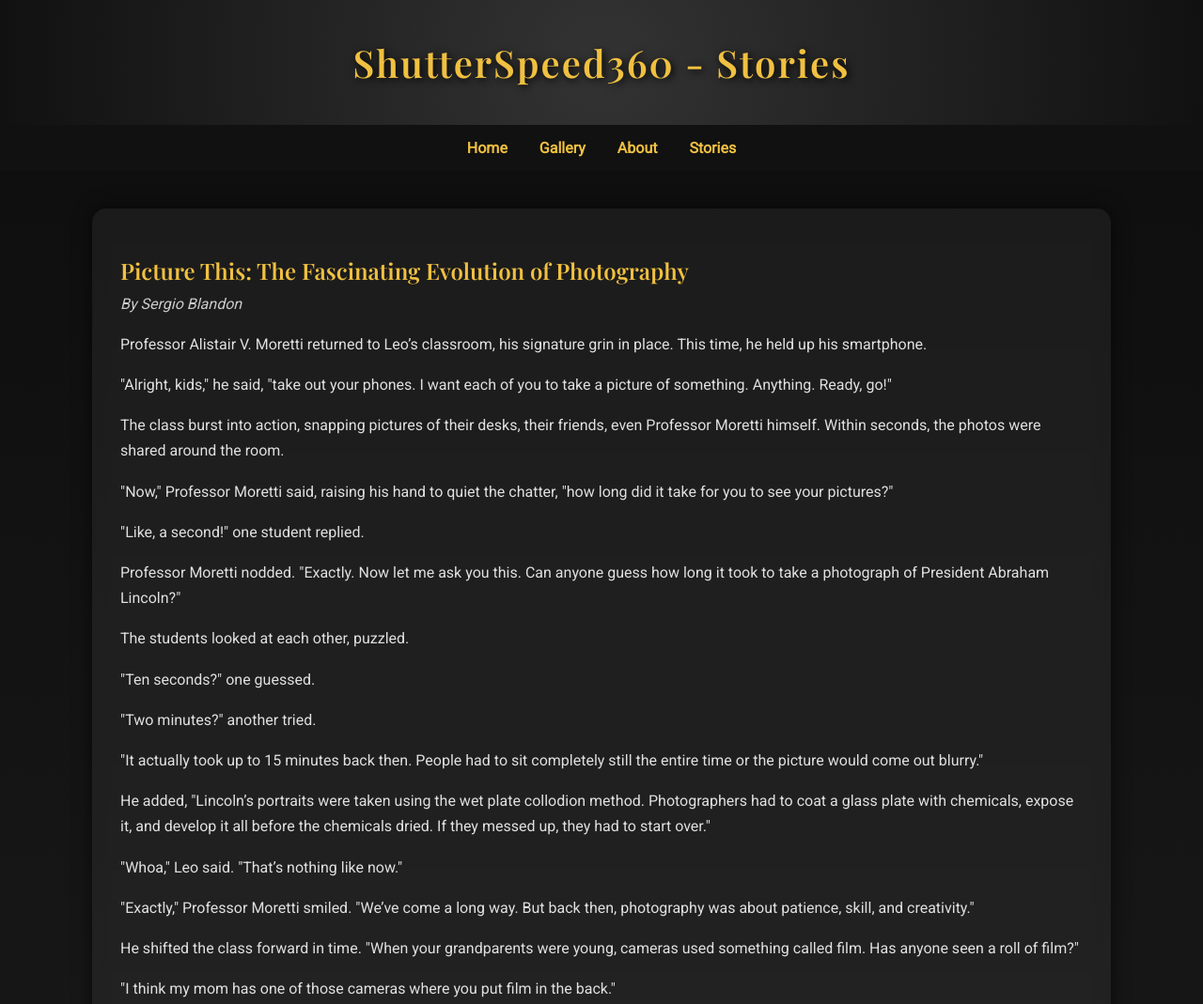
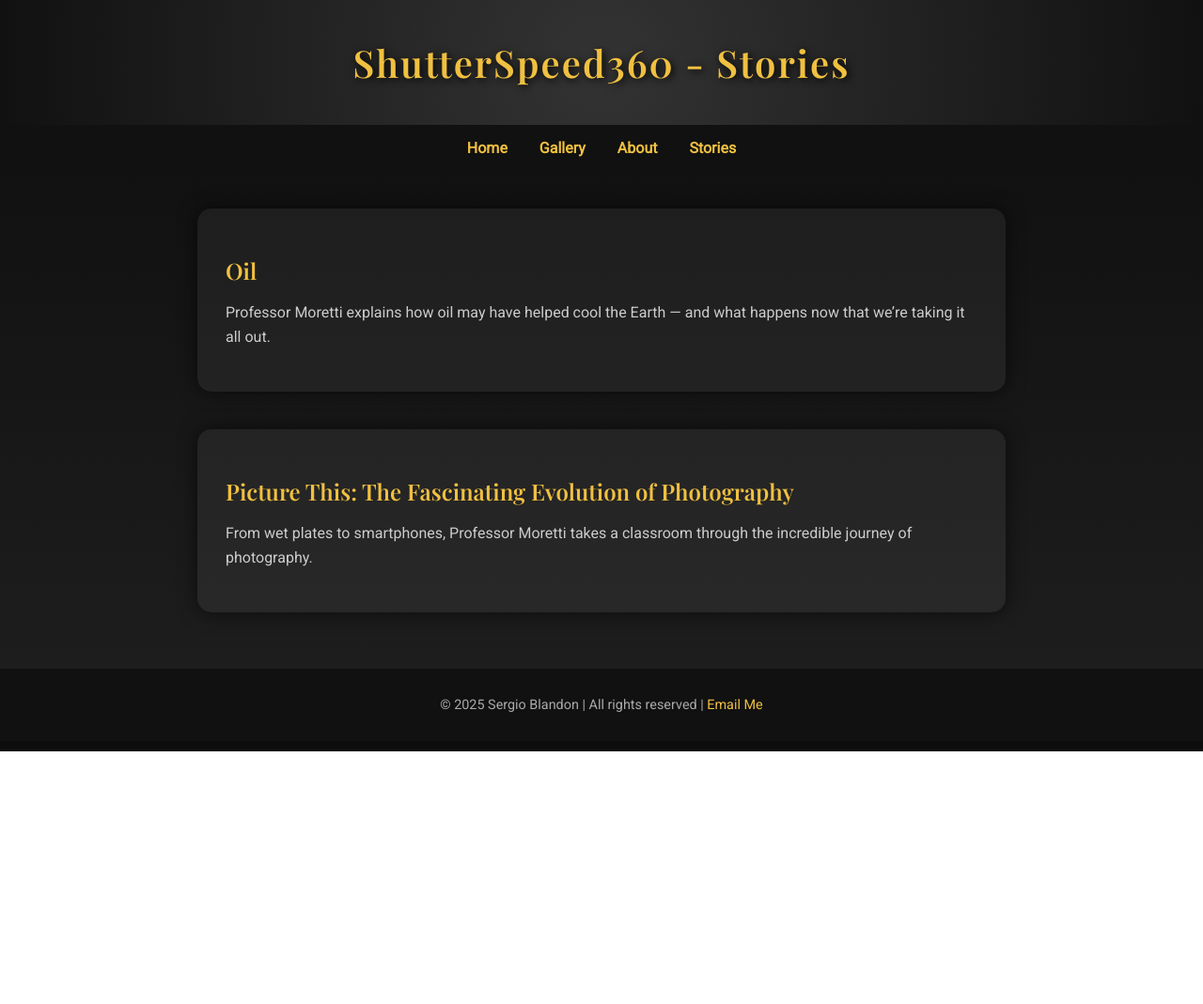
Before and after one commit to Phenderbenders/Shutterspeed360, a plain HTML site: page stories.html in a window 1280 px wide. Shown: the top 1069 px of the page at 94% size. After the commit the page ends 800 px from the top, so only its background shows below. Drawn offline with nearby package versions, Linux system fonts and the light colour scheme.

Commit message:
Update stories.html

```diff
--- a/stories.html
+++ b/stories.html
@@ -1,4 +1,4 @@
- <!DOCTYPE html>
+<!DOCTYPE html>
 <html lang="en">
 <head>
   <meta charset="UTF-8" />
@@ -40,45 +40,33 @@
       font-weight: bold;
     }
 
-    .story-entry {
-      max-width: 80%;
+    .story-preview {
+      max-width: 800px;
       margin: 40px auto;
       padding: 30px;
       background: rgba(255, 255, 255, 0.05);
       border-radius: 15px;
       box-shadow: 0 0 20px rgba(0,0,0,0.6);
-      backdrop-filter: blur(8px);
-      animation: fadeInUp 1s ease both;
+      transition: transform 0.3s ease;
     }
 
-    .story-entry h2 {
+    .story-preview:hover {
+      transform: translateY(-5px);
+    }
+
+    .story-preview a {
+      color: #f0c040;
+      text-decoration: none;
+    }
+
+    .story-preview h2 {
       font-family: 'Playfair Display', serif;
-      color: #f0c040;
       margin-bottom: 10px;
     }
 
-    .story-entry p {
-      line-height: 1.7;
-      color: #e0e0e0;
-      margin-bottom: 15px;
-    }
-
-    .story-entry em {
-      display: block;
-      margin-bottom: 20px;
-      font-style: italic;
+    .story-preview p {
       color: #ccc;
-    }
-
-    @keyframes fadeInUp {
-      from {
-        opacity: 0;
-        transform: translateY(20px);
-      }
-      to {
-        opacity: 1;
-        transform: translateY(0);
-      }
+      line-height: 1.6;
     }
   </style>
 </head>
@@ -92,41 +80,25 @@
     <a href="stories.html">Stories</a>
   </nav>
 
-  <div class="story-entry">
-    <h2>Picture This: The Fascinating Evolution of Photography</h2>
-    <em>By Sergio Blandon</em>
-    <p>Professor Alistair V. Moretti returned to Leo’s classroom, his signature grin in place. This time, he held up his smartphone.</p>
-    <p>"Alright, kids," he said, "take out your phones. I want each of you to take a picture of something. Anything. Ready, go!"</p>
-    <p>The class burst into action, snapping pictures of their desks, their friends, even Professor Moretti himself. Within seconds, the photos were shared around the room.</p>
-    <p>"Now," Professor Moretti said, raising his hand to quiet the chatter, "how long did it take for you to see your pictures?"</p>
-    <p>"Like, a second!" one student replied.</p>
-    <p>Professor Moretti nodded. "Exactly. Now let me ask you this. Can anyone guess how long it took to take a photograph of President Abraham Lincoln?"</p>
-    <p>The students looked at each other, puzzled.</p>
-    <p>"Ten seconds?" one guessed.</p>
-    <p>"Two minutes?" another tried.</p>
-    <p>"It actually took up to 15 minutes back then. People had to sit completely still the entire time or the picture would come out blurry."</p>
-    <p>He added, "Lincoln’s portraits were taken using the wet plate collodion method. Photographers had to coat a glass plate with chemicals, expose it, and develop it all before the chemicals dried. If they messed up, they had to start over."</p>
-    <p>"Whoa," Leo said. "That’s nothing like now."</p>
-    <p>"Exactly," Professor Moretti smiled. "We’ve come a long way. But back then, photography was about patience, skill, and creativity."</p>
-    <p>He shifted the class forward in time. "When your grandparents were young, cameras used something called film. Has anyone seen a roll of film?"</p>
-    <p>"I think my mom has one of those cameras where you put film in the back."</p>
-    <p>"Exactly. You’d take pictures without knowing how they’d turn out. After finishing the roll, you'd send it to a photo lab and wait days, maybe weeks, to get them back."</p>
-    <p>"Weeks?!" one student gasped. "What if they didn’t come out right?"</p>
-    <p>"Then you learned from it," he chuckled. "You didn’t see mistakes until later, so photographers had to know what they were doing. They had to understand exposure."</p>
-    <p>"What’s exposure?" a student asked.</p>
-    <p>"Good question. Exposure is how much light you let into the camera to make the picture. Think of it like baking cookies..."</p>
-    <p>The students perked up. He continued, comparing light to baking time—too much and the photo burns, too little and it’s raw. "You control that using aperture, shutter speed, and ISO."</p>
-    <p>He explained how photographers once used light meters and experience to set everything manually. "Even now, if you want to take great photos, you still need to understand exposure. That’s the difference between snapping and creating."</p>
-    <p>"So did Ansel Adams do all that?" someone asked.</p>
-    <p>"Absolutely. He created the Zone System—a way to control brightness and contrast in every part of a black-and-white photo. He could imagine the final image before pressing the shutter."</p>
-    <p>Moretti described Adams’ darkroom process. "Developing film was a ritual. If light touched it too early, it was ruined. Timing, temperature, and chemistry had to be perfect. You watched images appear slowly in developer trays, like magic."</p>
-    <p>The students were hooked. One whispered, "That sounds really hard."</p>
-    <p>"It was," he said, "but every image felt earned. Today we take pictures in seconds, but back then, you had to work for it."</p>
-    <p>He paused and looked around the room. "So next time you snap a photo with your phone, remember—there was a time when making a picture was an art, a science, and a whole lot of work."</p>
+  <!-- Story #1 (Now First) -->
+  <div class="story-preview">
+    <a href="story-oil.html">
+      <h2>Oil</h2>
+      <p>Professor Moretti explains how oil may have helped cool the Earth — and what happens now that we’re taking it all out.</p>
+    </a>
+  </div>
+
+  <!-- Story #2 -->
+  <div class="story-preview">
+    <a href="story-evolution-of-photography.html">
+      <h2>Picture This: The Fascinating Evolution of Photography</h2>
+      <p>From wet plates to smartphones, Professor Moretti takes a classroom through the incredible journey of photography.</p>
+    </a>
   </div>
 
   <footer style="margin-top: 60px; padding: 30px; background: #111; color: #aaa; text-align: center; font-size: 0.9em;">
-    &copy; 2025 Sergio Blandon | All rights reserved | <a href="mailto:sergioblandonphotography@gmail.com" style="color: #f0c040; text-decoration: none;">Email Me</a>
+    &copy; 2025 Sergio Blandon | All rights reserved |
+    <a href="mailto:sergioblandonphotography@gmail.com" style="color: #f0c040; text-decoration: none;">Email Me</a>
   </footer>
 </body>
 </html>
```
